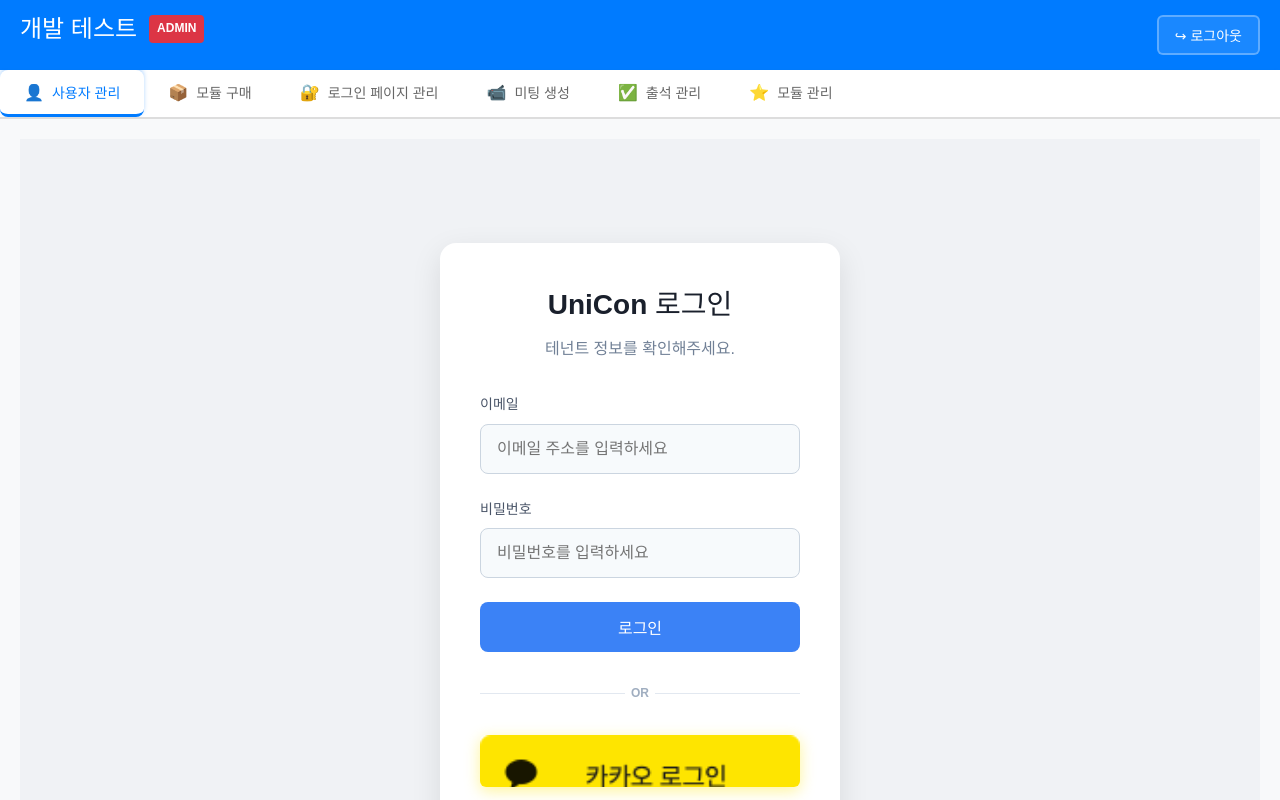
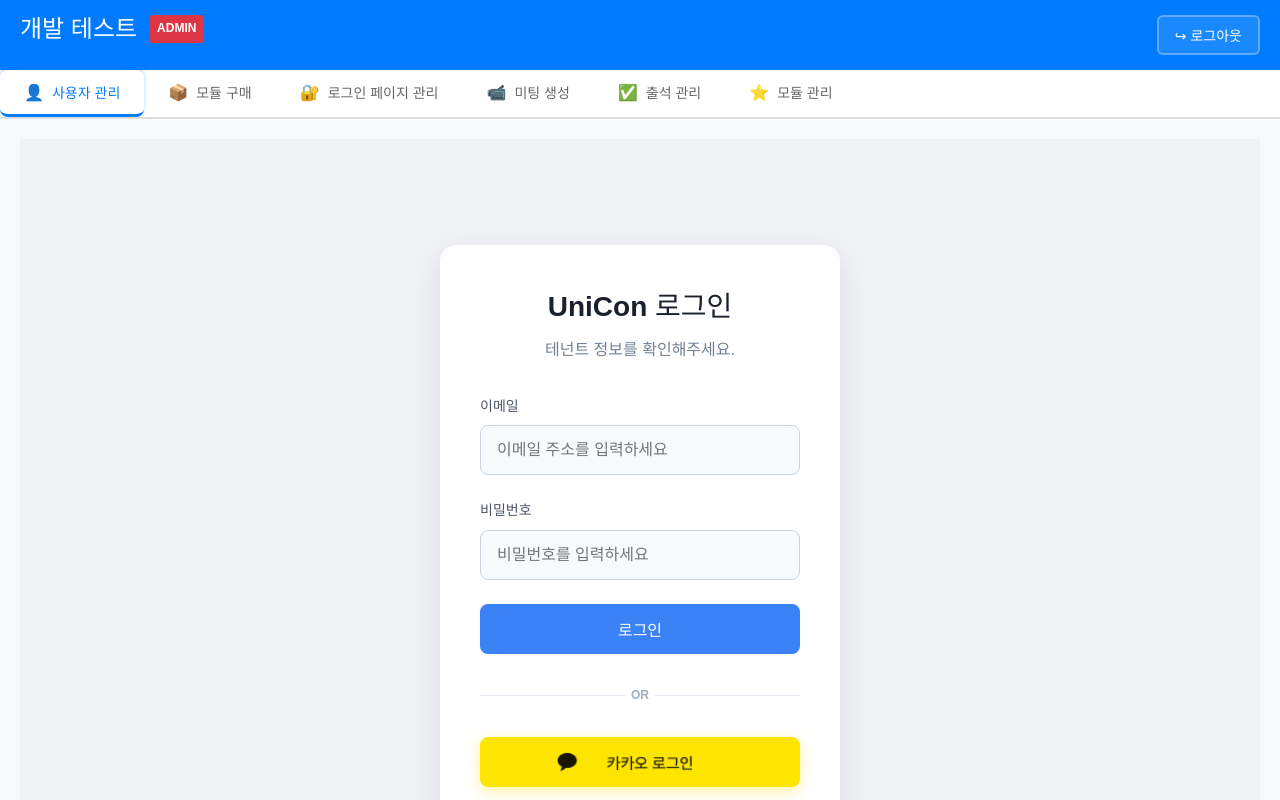
Before and after one commit to Team3-one-si-three-man-kki/unify-conference_frontend, a React (Vite) app: page /login in a window 1280 px wide. Built offline with nearby package versions, Linux system fonts and the light colour scheme; a web font is replaced by a local one.

Commit message:
fix : 로그인페이지 카카오 로그인 버튼UI 수정

```diff
--- a/src/pages/Login/LoginPage.css
+++ b/src/pages/Login/LoginPage.css
@@ -104,15 +104,25 @@
 
 .btn-kakao {
     width: 100%;
+    height: 50px; /* ◀️ 일반 로그인 버튼과 높이를 50px로 맞춥니다. */
     padding: 0;
-    border: none;
-    background: none;
+    border: 1px solid #FEE500; /* ◀️ 카카오의 노란색 테두리를 추가해 더 자연스럽게 만듭니다. */
+    background-color: #FEE500; /* ◀️ 이미지 로딩 전 배경색을 지정합니다. */
+    border-radius: 8px; /* ◀️ 다른 버튼과 통일감을 위해 8px로 조정합니다. */
     cursor: pointer;
-    border-radius: 6px;
-    overflow: hidden;
+    transition: all 0.2s ease;
+}
+
+.btn-kakao:hover {
+    box-shadow: 0 4px 12px rgba(0, 0, 0, 0.1); /* ◀️ 호버 효과를 추가합니다. */
 }
 
 .btn-kakao img {
     width: 100%;
-    display: block;
+    height: 100%;
+    /* ◀️ object-fit: contain;
+      이미지의 비율을 유지하면서, 버튼(50px 높이) 안에 전체가 보이도록 합니다.
+      이것이 이미지가 잘리지 않게 하는 핵심 속성입니다.
+    */
+    object-fit: contain;
 }
```
